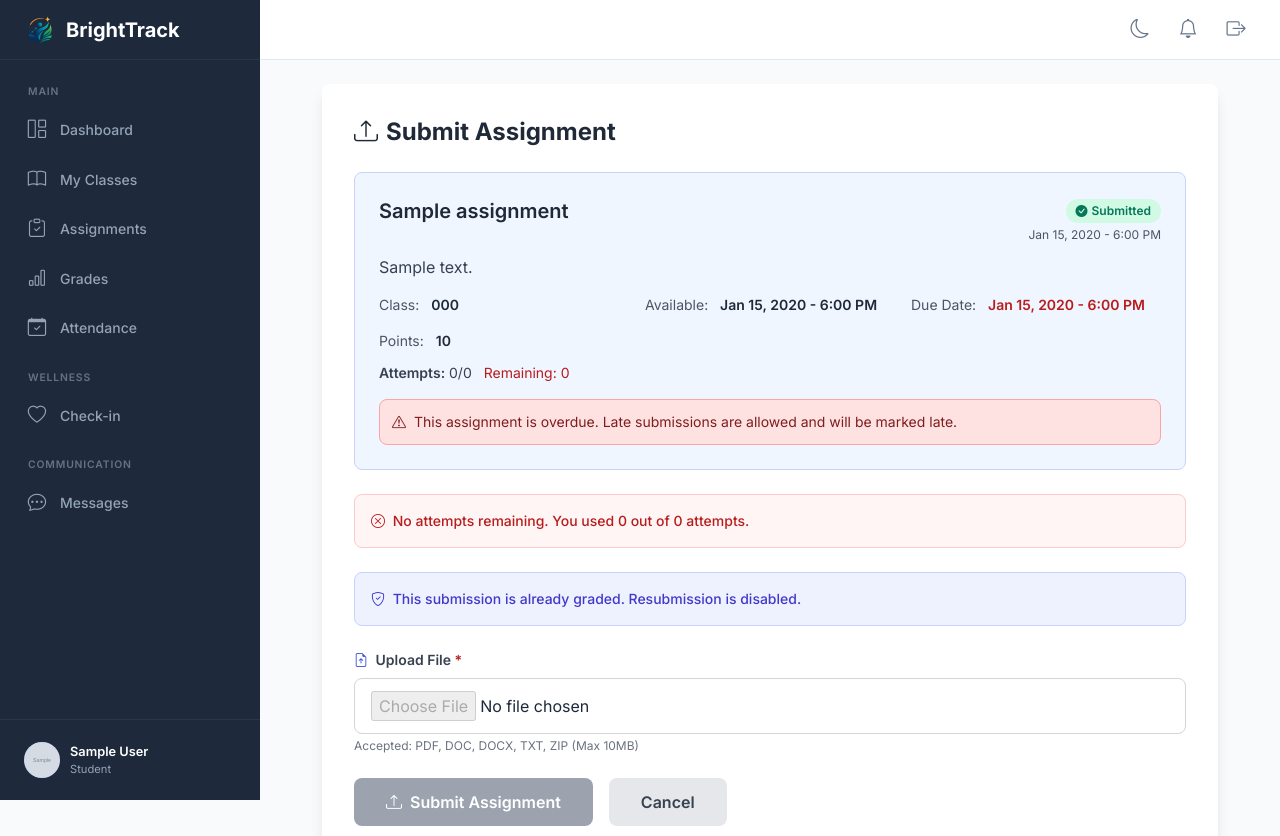
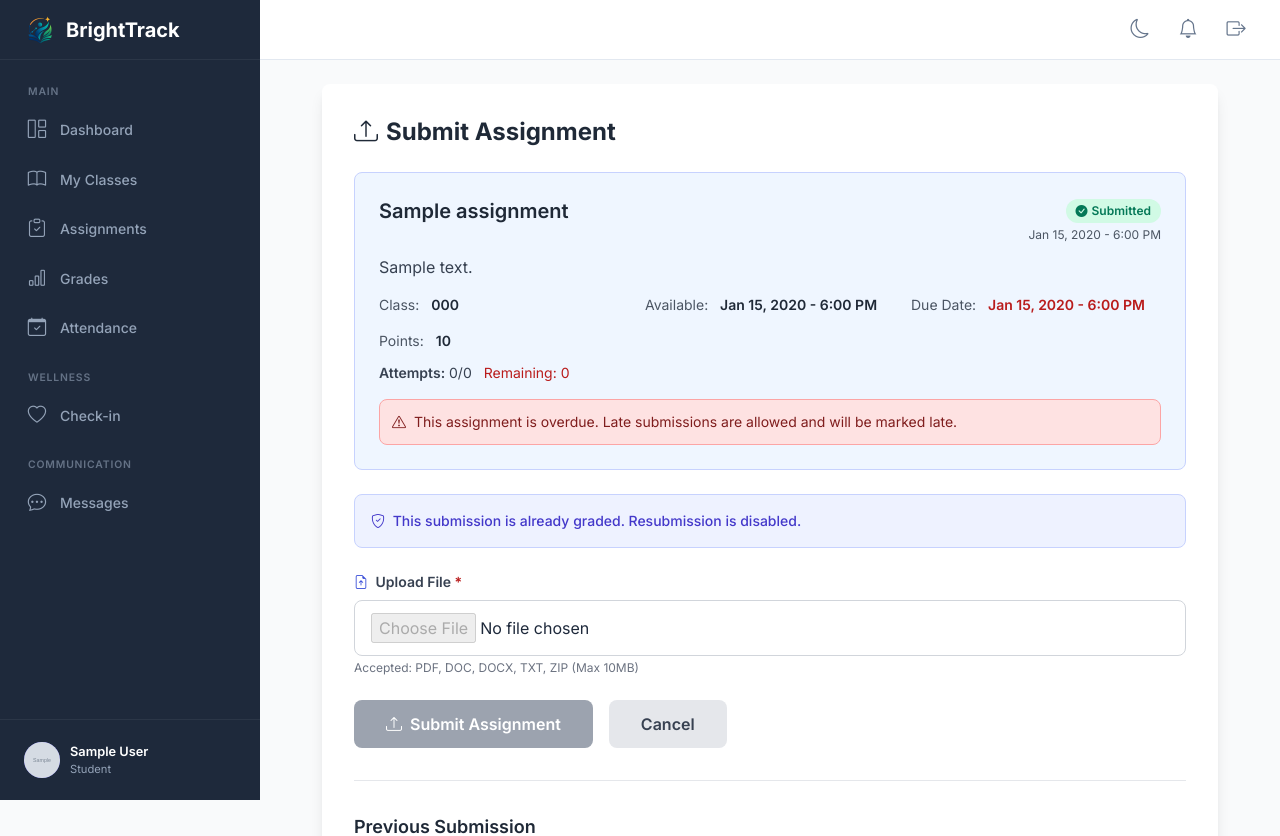
Before and after one commit to haruto-web/campus-care-project, a Django app: page /class/student/assignment/1/submit/ in a window 1280 px wide. Shown: the top 836 px of the page. Run offline with Django 5.2, Linux system fonts and the light colour scheme; a user stored in the database is signed in; tables that the repository leaves empty hold one stand-in row (values such as "Sample post"); grey boxes marked "Sample" are stand-in pictures; data that the repository does not hold is empty; parts of the project's set-up code (start-up, migrations or seed data) failed here and were passed over; some libraries are stand-ins or nearby versions.

Commit message:
last fixes

```diff
--- a/academics/views.py
+++ b/academics/views.py
@@ -674,19 +674,6 @@ def edit_assignment(request, class_id, assignment_id):
                 updated_assignment.due_date = timezone.make_aware(updated_assignment.due_date)
             if updated_assignment.available_at and updated_assignment.available_at > updated_assignment.due_date:
                 messages.error(request, 'Available date must be before due date.')
-                return render(
-                    request,
-                    'academics/create_assignment.html',
-                    {
-                        'form': form,
-                        'class': class_obj,
-                        'assignment': assignment,
-                        'edit_mode': True,
-                        'allow_late_submission_selected': allow_late_submission_selected,
-                    },
-                )
-            if updated_assignment.due_date <= timezone.now():
-                messages.error(request, 'Due date must be in the future.')
                 return render(
                     request,
                     'academics/create_assignment.html',
--- a/templates/academics/create_assignment.html
+++ b/templates/academics/create_assignment.html
@@ -161,7 +161,7 @@
 <script>
     const availableDateInput = document.getElementById('{{ form.available_at.id_for_label }}');
     const dueDateInput = document.getElementById('{{ form.due_date.id_for_label }}');
-    if (availableDateInput || dueDateInput) {
+    if ((availableDateInput || dueDateInput) && !({% if edit_mode %}true{% else %}false{% endif %})) {
         const now = new Date();
         now.setMinutes(now.getMinutes() - now.getTimezoneOffset());
         const minValue = now.toISOString().slice(0, 16);
--- a/templates/academics/submit_assignment.html
+++ b/templates/academics/submit_assignment.html
@@ -97,14 +97,6 @@
         </div>
         {% endif %}
         {% if assignment.is_available and not assignment.submission_locked %}
-        {% if assignment.attempts_exhausted %}
-        <div class="mb-6 p-4 bg-red-50 border border-red-200 rounded-lg">
-            <p class="text-sm text-red-700 font-medium">
-                <i class="bi bi-x-circle mr-1"></i>
-                No attempts remaining. You used {{ assignment.attempts_used }} out of {{ assignment.max_attempts }} attempts.
-            </p>
-        </div>
-        {% endif %}
         {% if assignment.submission_is_graded %}
         <div class="mb-6 p-4 bg-indigo-50 border border-indigo-200 rounded-lg">
             <p class="text-sm text-indigo-700 font-medium">
```
